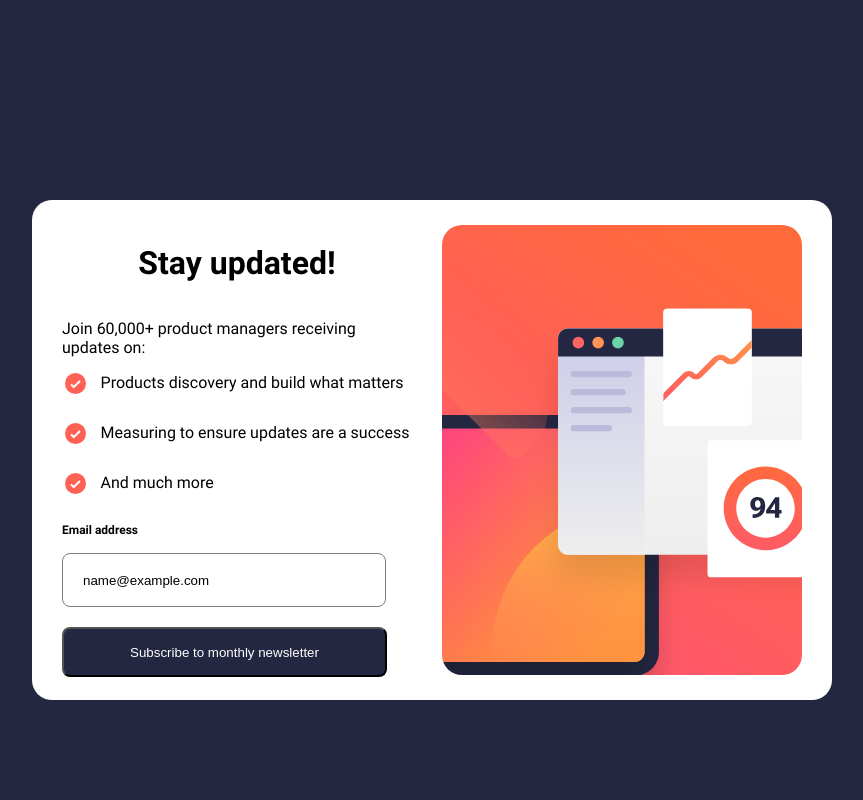
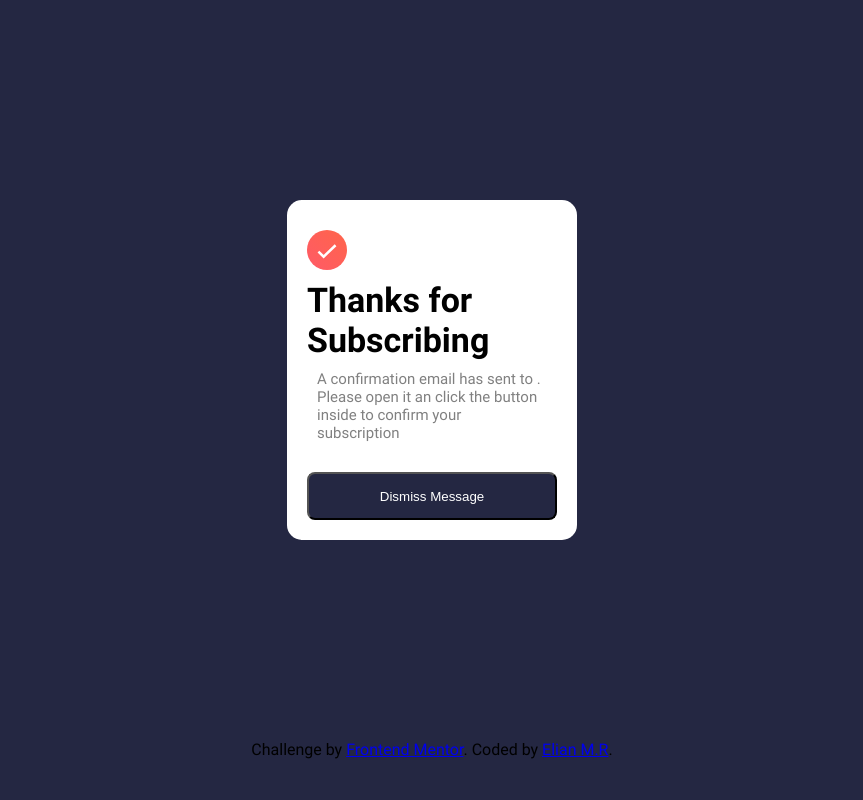
Before and after one commit to Elianmrey/Newsletter, a plain HTML site: page index.html in a window 1280 px wide. Both pictures are taken after typing "name@example.com" into the empty fields and a click on the input "Subscribe to monthly newsletter". Shown: the top 800 px of the page, without its empty margins (208-1071 px from the left). Drawn offline with Linux system fonts and the light colour scheme.

Commit message:
JS STYLE

```diff
--- a/script.js
+++ b/script.js
@@ -19,10 +19,11 @@ class SuccessWindow
 }
 }
 
+const successMessage = document.querySelector(".advise-message");
+const subscriptionSection = document.querySelector(".news-subscribtion-container");
 const divRefill = new SuccessWindow(title, message, icon);
-const divMessage = document.querySelector(".advise-message");
-divMessage.display = "flex";
-divMessage.innerHTML = `
+
+successMessage.innerHTML = `
 <div class="svg-container">${divRefill.icon}</div>
 <h2 class ="window-title">${divRefill.title}</h2>
 <p class = "confirmation-message">${divRefill.message}</p>
@@ -45,10 +46,13 @@ button.addEventListener("click", () => {
         console.log("Testando")
     }
     else {
-        console.log("Testando else")
+
         alert("Email Validated with succes");
         verifyEmail.style.display = "none";
         email.classList.remove("has-error");
+        subscriptionSection.style.display = "none";
+        subscriptionSection.style.userSelect = "none";
+        successMessage.style.display = "flex";
     }
 })
 email.addEventListener("input", ()=>{
@@ -57,3 +61,12 @@ email.addEventListener("input", ()=>{
     email.classList.remove("has-error");
 
 })
+const buttonDismiss = document.querySelector(".button-dismiss");
+
+buttonDismiss.addEventListener("click", () => {
+
+    subscriptionSection.style.display = "flex";
+    subscriptionSection.style.pointerEvents = "all";
+    subscriptionSection.style.userSelect = "none";
+    successMessage.style.display = "none";
+})
--- a/style.css
+++ b/style.css
@@ -169,23 +169,22 @@ label
 
 .advise-message
 {
-    display: flex;
+    display: none;
+    user-select: none;
     flex-direction: column;
     background-color: white;
     height: 300px ;
     width: 250px;
-    margin: auto;
+    margin: 25vh auto;
     border-radius: 15px;
     padding: 20px;
     justify-content: center;
     align-items: center;
-    /* gap: 10px; */
     font-family: RobotoRegular;
 }
 .svg-container
 {
     display: flex;
-    /* background: url(assets/images/icon-success.svg); */
     background-size: cover;
     height: 40px;
     width: 40px;
@@ -213,7 +212,6 @@ label
     margin: 10px;
     color: gray;
     font-size: 15px;
-    /* border: 1px solid red; */
 }
 
 .button-dismiss {
@@ -295,15 +293,4 @@ label
     text-align: right;
     color: #FF6742;
  }
-
-/* [type=email]
-{
-    position: relative;
-} */
-
-/* .button-submit
-{
-    position: relative;
-} */
-
 }
```
